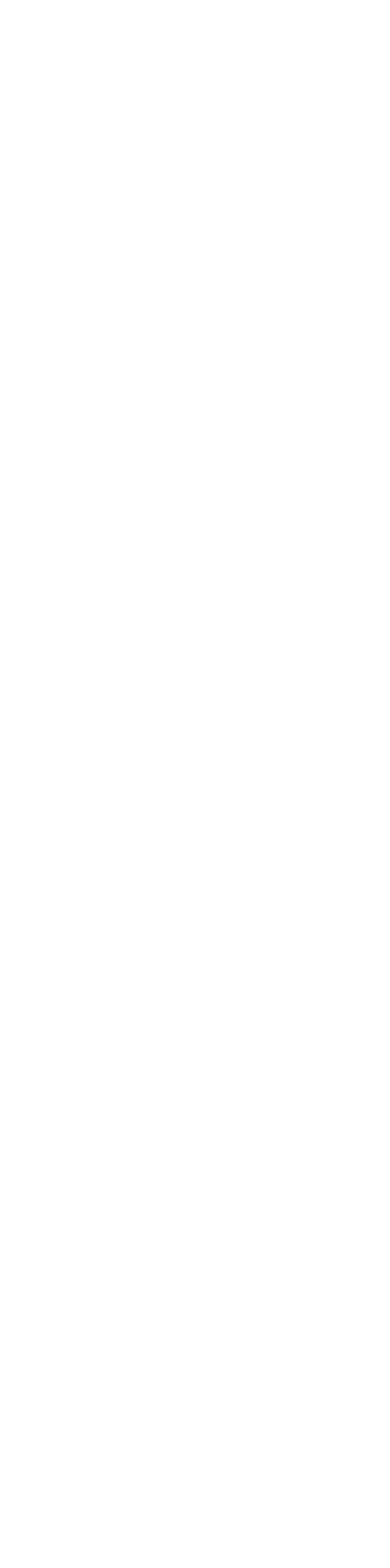
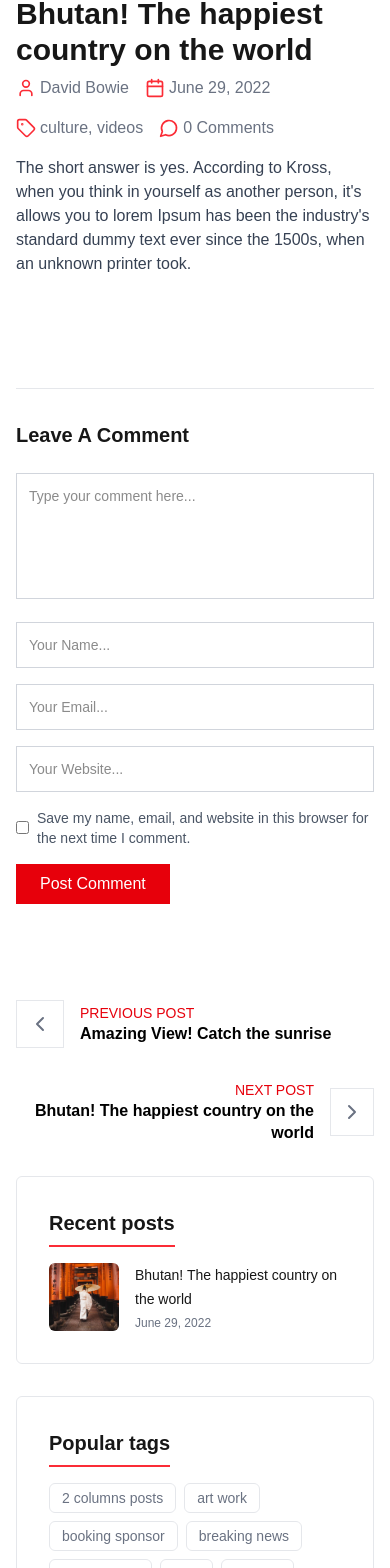
Before and after one commit to mmubashshir/anupama, a Next.js app: page /blog in a window 390 px wide. Shown: the part 430-1998 px from the top of the page. Before the commit the page ends 844 px from the top, so only its background shows below. Built offline with nearby package versions, Linux system fonts and the light colour scheme; a web font is replaced by a local one.

Commit message:
feat: implement initial version of blog layout

```diff
--- a/src/app/blog/components/blog-nav.tsx
+++ b/src/app/blog/components/blog-nav.tsx
@@ -50,7 +50,7 @@ export default function DesktopBlogNav() {
       ) : null}
 
       {/* Desktop Top Bar */}
-      <div className="hidden md:block">
+      <div className="hidden border-b border-gray-300 md:block">
         <div className="container mx-auto flex items-center justify-between px-15 py-5">
           {/* Logo */}
           <Link href="/">
@@ -69,6 +69,8 @@ export default function DesktopBlogNav() {
             <Link
               href="/"
               className="flex items-center text-red-500 hover:opacity-80"
+              title="Home"
+              aria-label="Home"
             >
               <Home className="size-5" />
             </Link>
@@ -86,7 +88,7 @@ export default function DesktopBlogNav() {
                 </Link>
 
                 {link.sublinks ? (
-                  <ul className="absolute left-0 z-50 hidden w-40 border-t-2 border-red-500 bg-white py-2 text-sm shadow-lg transition-all delay-100 duration-200 group-hover:block">
+                  <ul className="absolute left-0 z-50 mt-5 hidden w-40 border-t-2 border-red-500 bg-white py-2 text-sm shadow-lg transition-all delay-100 duration-200 group-hover:block">
                     {link.sublinks.map((sublink, index) => (
                       <li key={sublink.href}>
                         <Link
--- a/src/app/blog/layout.tsx
+++ b/src/app/blog/layout.tsx
@@ -9,7 +9,7 @@ export default function BlogLayout({
   return (
     <>
       <BlogNav />
-      <main>{children}</main>
+      <main className="mx-auto max-w-6xl">{children}</main>
     </>
   );
 }
--- a/src/app/blog/page.tsx
+++ b/src/app/blog/page.tsx
@@ -1,3 +1,217 @@
+'use client';
+
+import { blogPosts } from '~/constants/blog-posts';
+import {
+  Calendar,
+  ChevronLeft,
+  ChevronRight,
+  MessageCircle,
+  Tag,
+  User,
+} from 'lucide-react';
+import Image from 'next/image';
+import Link from 'next/link';
+
 export default function Blog() {
-  return <div />;
+  return (
+    <div className="container mx-auto px-4 py-8">
+      <div className="flex flex-col gap-8 lg:flex-row">
+        {/* Main Content */}
+        <div className="w-full lg:w-2/3">
+          <h1 className="mb-8 text-3xl font-bold">Blog</h1>
+
+          <div className="space-y-12">
+            {blogPosts.map((post) => (
+              <article key={post.id} className="pb-8">
+                <div className="mb-4 overflow-hidden">
+                  <Image
+                    src={post.featuredImage}
+                    alt={post.title}
+                    width={800}
+                    height={400}
+                    className="h-auto w-full object-cover"
+                  />
+                </div>
+
+                <h2 className="mb-2 text-3xl font-bold">{post.title} </h2>
+
+                <div className="mb-4 flex flex-wrap gap-4 text-gray-500">
+                  <div className="flex items-center gap-1">
+                    <User className="h-5 w-5 text-red-500" />
+                    <span>{post.author}</span>
+                  </div>
+                  <div className="flex items-center gap-1">
+                    <Calendar className="h-5 w-5 text-red-500" />
+                    <span>{post.date}</span>
+                  </div>
+                  <div className="flex items-center gap-1">
+                    <Tag className="h-5 w-5 text-red-500" />
+                    <span>{post.categories.join(', ')}</span>
+                  </div>
+                  <div className="flex items-center gap-1">
+                    <MessageCircle className="h-5 w-5 text-red-500" />
+                    <span>{post.comments} Comments</span>
+                  </div>
+                </div>
+
+                <p className="mb-4 text-gray-700">{post.excerpt}</p>
+              </article>
+            ))}
+          </div>
+
+          {/* Leave a Comment */}
+          <div className="mt-16 border-t-1 border-gray-200 pt-8">
+            <h3 className="mb-6 text-xl font-bold">Leave A Comment</h3>
+            <form className="space-y-4">
+              <textarea
+                className="w-full resize-none border border-gray-300 p-3 text-sm focus:ring-1 focus:ring-red-400 focus:outline-none"
+                rows={5}
+                placeholder="Type your comment here..."
+              />
+
+              <input
+                type="text"
+                className="w-full border border-gray-300 p-3 text-sm focus:ring-1 focus:ring-red-400 focus:outline-none"
+                placeholder="Your Name..."
+              />
+
+              <input
+                type="email"
+                className="w-full border border-gray-300 p-3 text-sm focus:ring-1 focus:ring-red-400 focus:outline-none"
+                placeholder="Your Email..."
+              />
+
+              <input
+                type="url"
+                className="w-full border border-gray-300 p-3 text-sm focus:ring-1 focus:ring-red-400 focus:outline-none"
+                placeholder="Your Website..."
+              />
+
+              <label className="flex items-center space-x-2 text-sm text-gray-600">
+                <input type="checkbox" className="accent-red-500" />
+                <span>
+                  Save my name, email, and website in this browser for the next
+                  time I comment.
+                </span>
+              </label>
+
+              <button
+                type="submit"
+                className="bg-red-600 px-6 py-2 text-white transition hover:bg-red-700"
+              >
+                Post Comment
+              </button>
+            </form>
+          </div>
+
+          {/* Post Navigation */}
+          <div className="mt-20 flex flex-col justify-between gap-8 pt-4 md:flex-row">
+            {/* Previous Post */}
+            <a
+              href="/previous-post-slug"
+              className="group flex items-center space-x-4"
+            >
+              <div className="grid h-12 w-12 place-items-center border border-gray-200">
+                <span className="text-xl text-gray-500 transition-transform group-hover:-translate-x-1">
+                  <ChevronLeft />
+                </span>
+              </div>
+              <div>
+                <p className="text-sm text-red-600 uppercase">Previous Post</p>
+                <h4 className="leading-snug font-semibold text-black">
+                  Amazing View! Catch the sunrise
+                </h4>
+              </div>
+            </a>
+
+            {/* Next Post */}
+            <a
+              href="/next-post-slug"
+              className="group flex items-center justify-end space-x-4 text-right"
+            >
+              <div>
+                <p className="text-sm text-red-600 uppercase">Next Post</p>
+                <h4 className="leading-snug font-semibold text-black">
+                  Bhutan! The happiest country on the world
+                </h4>
+              </div>
+              <div className="grid h-12 w-12 place-items-center border border-gray-200">
+                <span className="text-xl text-gray-500 transition-transform group-hover:translate-x-1">
+                  <ChevronRight />
+                </span>
+              </div>
+            </a>
+          </div>
+        </div>
+
+        {/* Sidebar */}
+        <div className="w-full lg:w-1/3">
+          <div className="sticky top-8">
+            <div className="space-y-8">
+              {/* Recent Posts */}
+              <div className="rounded-md border-1 border-gray-200 p-8">
+                <h3 className="mb-4 inline-block border-b-2 border-red-500 pb-2 text-xl font-bold">
+                  Recent posts
+                </h3>
+                <div className="space-y-4">
+                  {blogPosts.map((post, index) => (
+                    <div
+                      key={post.id}
+                      className={`flex gap-4 ${index !== blogPosts.length - 1 ? 'border-b border-gray-200 pb-4' : ''}`}
+                    >
+                      <Image
+                        src={post.featuredImage}
+                        alt={post.title}
+                        width={70}
+                        height={70}
+                        className="rounded-md object-cover"
+                      />
+                      <div>
+                        <Link
+                          href={`/blog/${post.slug}`}
+                          className="text-sm font-medium"
+                        >
+                          {post.title}
+                          <p className="mt-1 text-xs text-gray-500 hover:text-red-500">
+                            {post.date}
+                          </p>
+                        </Link>
+                      </div>
+                    </div>
+                  ))}
+                </div>
+              </div>
+
+              {/* Popular Tags */}
+              <div className="rounded-md border-1 border-gray-200 p-8">
+                <h3 className="mb-4 inline-block border-b-2 border-red-500 pb-2 text-xl font-bold">
+                  Popular tags
+                </h3>
+                <div className="flex flex-wrap gap-2">
+                  {[
+                    '2 columns posts',
+                    'art work',
+                    'booking sponsor',
+                    'breaking news',
+                    'environment',
+                    'food',
+                    'lifestyle',
+                    'travel',
+                  ].map((tag) => (
+                    <Link
+                      key={tag}
+                      href="#"
+                      className="rounded-md border-1 border-gray-200 p-1 px-3 text-sm text-gray-500 hover:text-red-500"
+                    >
+                      {tag}
+                    </Link>
+                  ))}
+                </div>
+              </div>
+            </div>
+          </div>
+        </div>
+      </div>
+    </div>
+  );
 }
--- /dev/null
+++ b/src/constants/blog-posts.ts
@@ -0,0 +1,15 @@
+export const blogPosts = [
+  {
+    id: 1,
+    slug: 'bhutan-happiest-country',
+    title: 'Bhutan! The happiest country on the world',
+    excerpt:
+      "The short answer is yes. According to Kross, when you think in yourself as another person, it's allows you to lorem Ipsum has been the industry's standard dummy text ever since the 1500s, when an unknown printer took.",
+    featuredImage: '/dummy-anupama.jpg',
+    author: 'David Bowie',
+    date: 'June 29, 2022',
+    categories: ['culture', 'videos'],
+    tags: ['tabs posts'],
+    comments: 0,
+  },
+];
```
Also changed, not shown: public/dummy-anupama.jpg (added).
